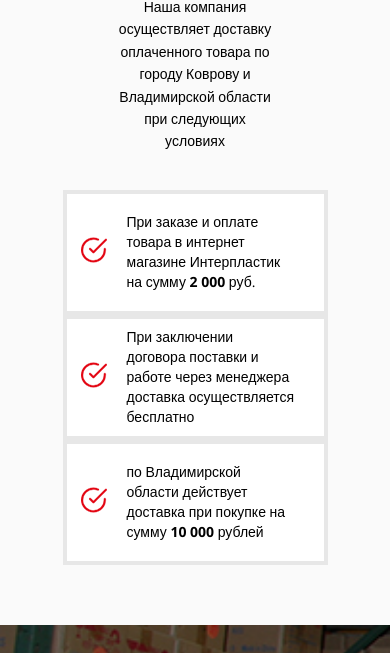
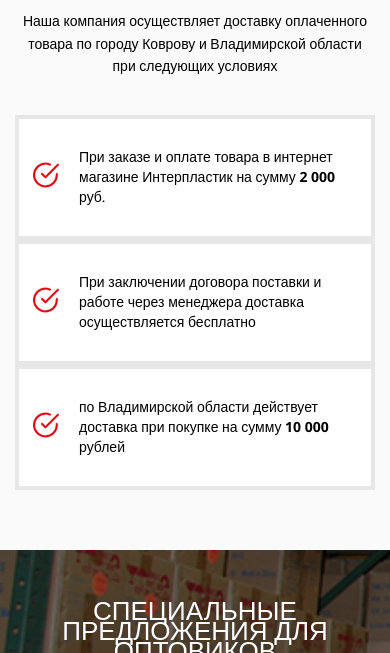
Before and after one commit to OstapHetman/interplastic, a plain HTML site: page delivery.html in a window 390 px wide. Shown: the part 447-1100 px from the top of the page. Drawn offline with nearby package versions, Linux system fonts and the light colour scheme; some packages are replaced by stand-ins of ours; files whose address does not match are found by name.

Commit message:
make responsive delivery page

```diff
--- a/css/delivery.css
+++ b/css/delivery.css
@@ -5,6 +5,11 @@
     background-color: #fff;
     display: inline-flex;
     align-items: center;
+}
+
+.left-block,
+.center-block {
+    margin-right: 1.250em;
 }
 
 .information-block {
@@ -38,4 +43,29 @@
 
 /* Media Query */
 
-@media screen and (max-width: 1128px) {}
+@media screen and (max-width: 859px) {
+    .right-block {
+        margin-top: 1.250em;
+    }
+}
+
+@media screen and (max-width: 666px) {
+    .left-block,
+    .center-block,
+    .right-block {
+        width: 100%;
+        margin: 0px;
+    }
+    .contact-text {
+        padding: 0px;
+    }
+    .contact-text h1 {
+        line-height: 1.2em;
+    }
+}
+
+@media screen and (max-width: 1159px)and (min-width: 992px) {
+    .right-block {
+        margin-top: 1.250em;
+    }
+}
```
